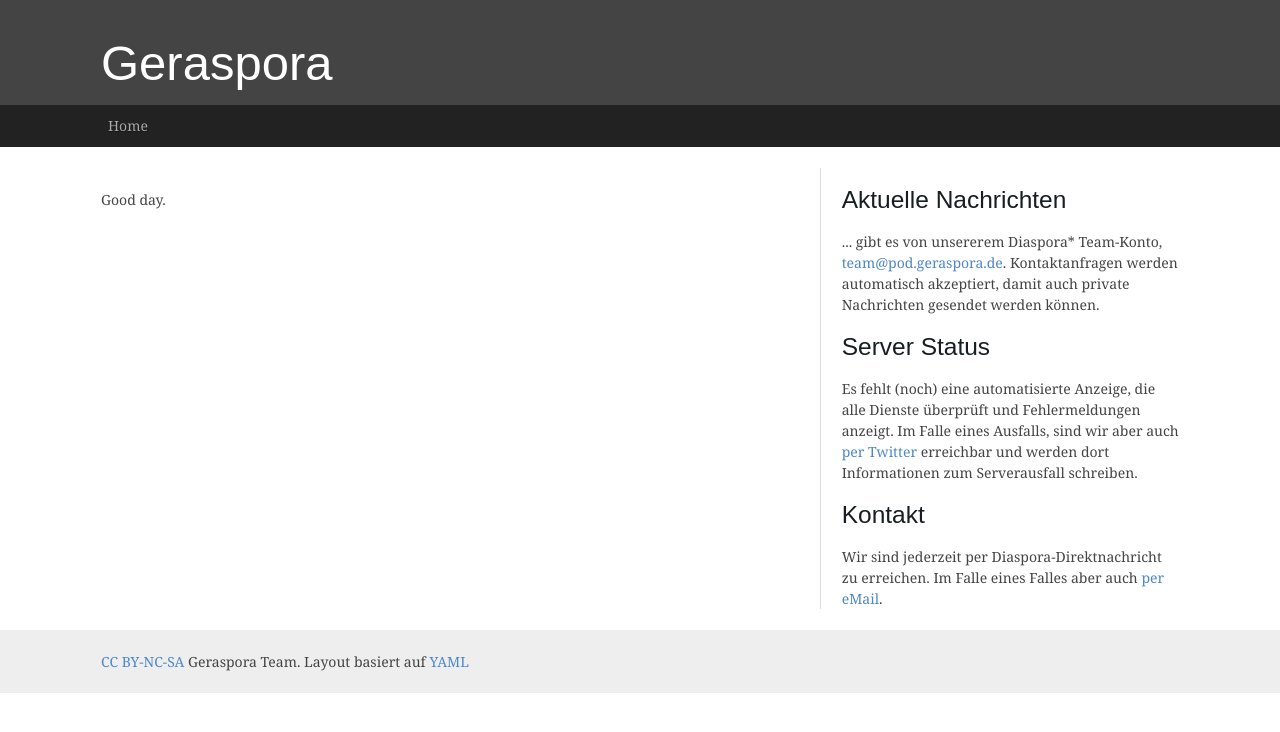
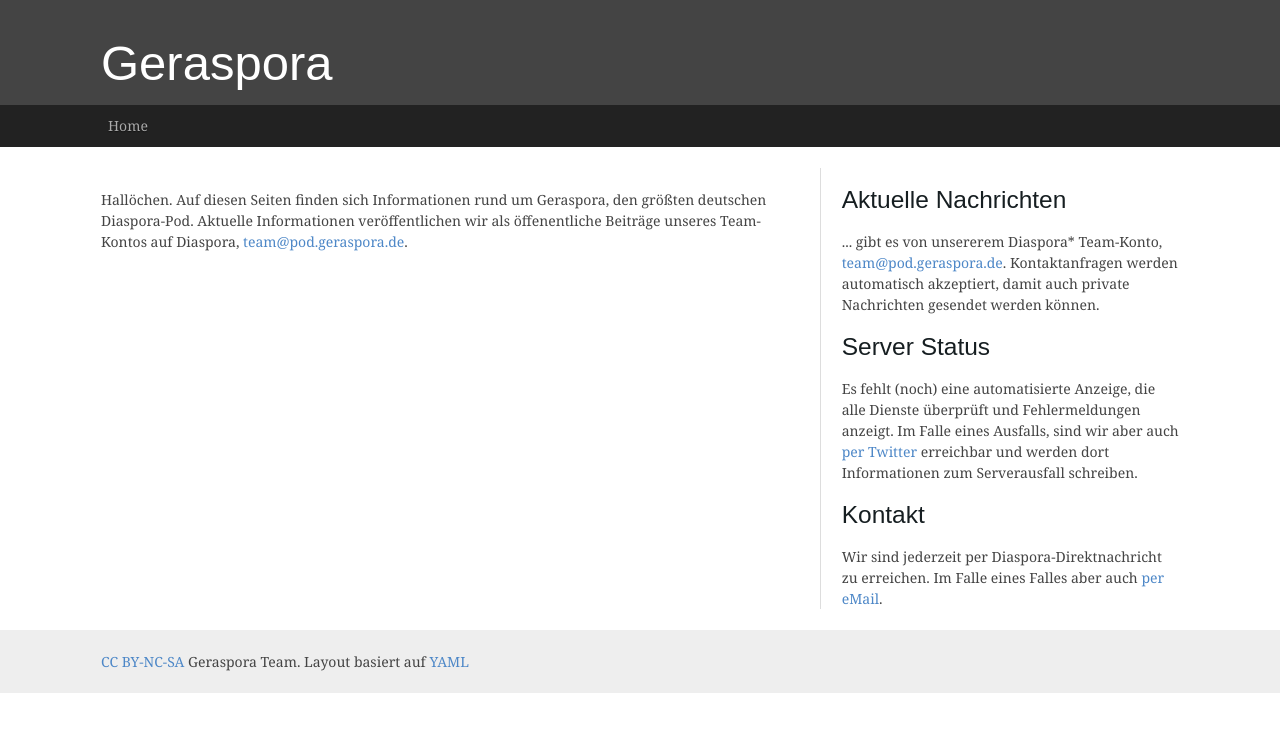
Before and after one commit to geraspora/meta, a Jekyll site: the page built from index.html, in a window 1280 px wide. Shown: the top 732 px of the page. Built offline with Jekyll 4.4.1, drawn with Linux system fonts in a browser that asks for light colours; some web fonts are replaced; Markdown is read by kramdown in place of the engine named in the settings.

Commit message:
Home content

```diff
--- a/index.html
+++ b/index.html
@@ -5,6 +5,9 @@
 
 <div class="ym-gbox-left ym-clearfix">
   <p>
-    Good day.
+    Hallöchen. Auf diesen Seiten finden sich Informationen rund um
+    Geraspora, den größten deutschen Diaspora-Pod. Aktuelle Informationen
+    veröffentlichen wir als öffenentliche Beiträge unseres Team-Kontos
+    auf Diaspora, <a href="https://pod.geraspora.de/u/team" target="_blank">team@pod.geraspora.de</a>.
   </p>
 </div>
```
